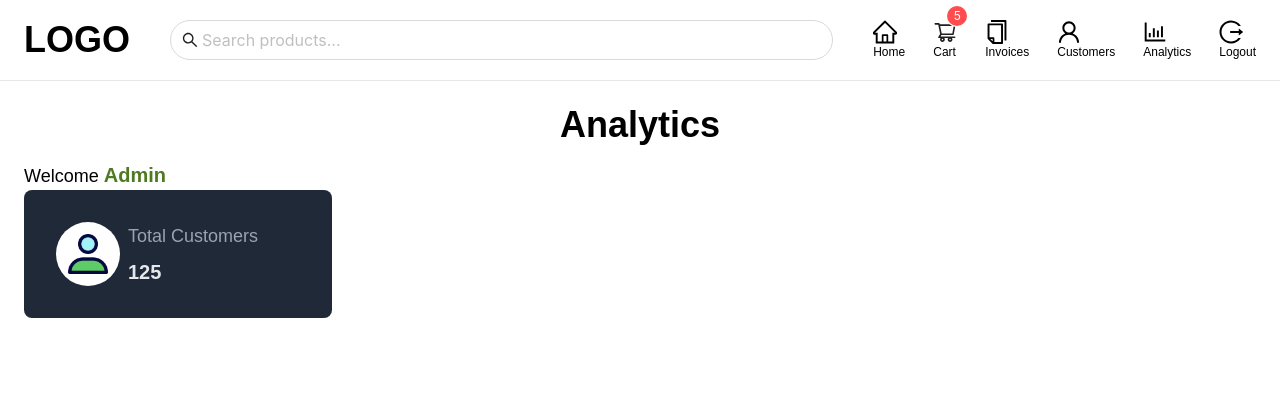
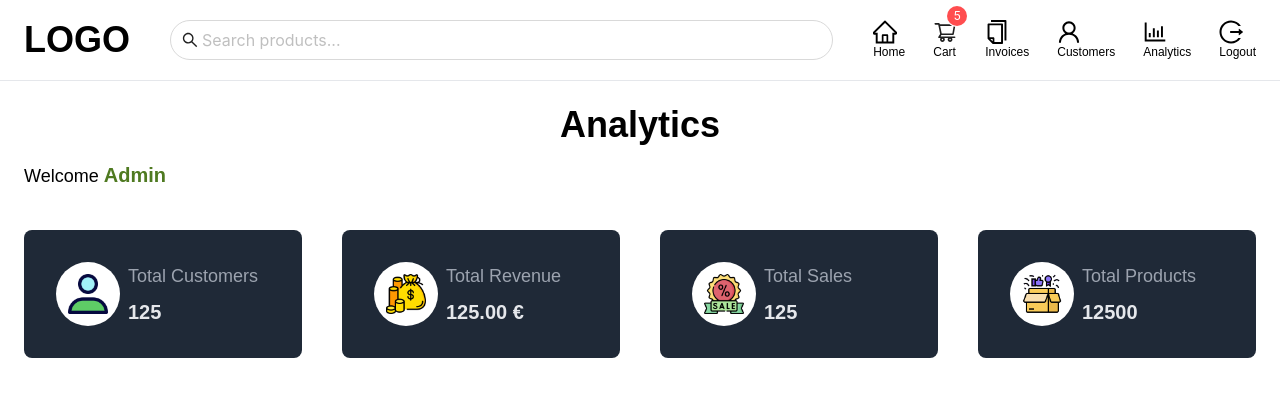
Before and after one commit to eflatuna/mern_pos_application, a React (Create React App) app in the folder client/: page /analytics in a window 1280 px wide. Shown: the top 396 px of the page. Built offline with nearby package versions, Linux system fonts and the light colour scheme.

Commit message:
Added AnalyticCard component and replaced hardcoded analytic cards with dynamic ones

```diff
--- /dev/null
+++ b/client/src/components/analytics/AnalyticCard.jsx
@@ -0,0 +1,21 @@
+const AnalyticCard = ({ title, amount, img }) => {
+	return (
+		<div className="card-item bg-gray-800 p-8 rounded-lg">
+			<div className="flex gap-x-2">
+				<div className="rounded-full bg-white w-16 h-16 p-3">
+					<img src={img} alt="" />
+				</div>
+				<div className="text-white">
+					<p className="mb-2 text-lg font-medium text-gray-400">
+						{title}
+					</p>
+					<p className="text-xl font-semibold text-gray-200">
+						{amount}
+					</p>
+				</div>
+			</div>
+		</div>
+	);
+};
+
+export default AnalyticCard;
--- a/client/src/pages/AnalyticPage.jsx
+++ b/client/src/pages/AnalyticPage.jsx
@@ -1,3 +1,4 @@
+import AnalyticCard from "../components/analytics/AnalyticCard";
 import Header from "../components/Header/Header";
 
 const AnalyticPage = () => {
@@ -15,22 +16,27 @@ const AnalyticPage = () => {
 							Admin
 						</span>
 					</h2>
-					<div className="analytic-cards grid grid-cols-4">
-						<div className="card-item bg-gray-800 p-8 rounded-lg">
-							<div className="flex gap-x-2">
-								<div className="rounded-full bg-white w-16 h-16 p-3">
-									<img src="images/user.png" alt="" />
-								</div>
-								<div className="text-white">
-									<p className="mb-2 text-lg font-medium text-gray-400">
-										Total Customers
-									</p>
-									<p className="text-xl font-semibold text-gray-200">
-										125
-									</p>
-								</div>
-							</div>
-						</div>
+					<div className="analytic-cards grid grid-cols-4 my-10 gap-10">
+						<AnalyticCard
+							title={"Total Customers"}
+							amount={125}
+							img={"images/user.png"}
+						/>
+						<AnalyticCard
+							title={"Total Revenue"}
+							amount={"125.00 €"}
+							img={"images/money.png"}
+						/>
+						<AnalyticCard
+							title={"Total Sales"}
+							amount={125}
+							img={"images/sale.png"}
+						/>
+						<AnalyticCard
+							title={"Total Products"}
+							amount={12500}
+							img={"images/product.png"}
+						/>
 					</div>
 				</div>
 			</div>
```
